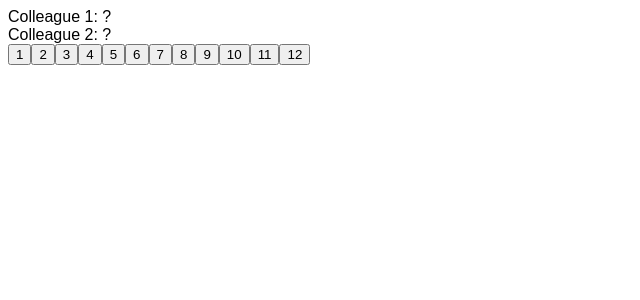
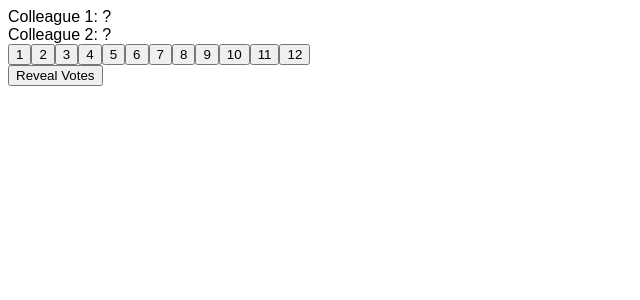
Before and after one commit to E-K8/planning-poker, a Next.js app in the folder ppoker/: page / in a window 1280 px wide. Shown: the top 300 px of the page, without its empty margins (0-640 px from the left). Built offline with nearby package versions, Linux system fonts and the light colour scheme.

Commit message:
add reveal votes button

```diff
--- a/ppoker/app/page.tsx
+++ b/ppoker/app/page.tsx
@@ -15,7 +15,6 @@ const Home = () => {
   const [votesRevealed, setVotesRevealed] = useState(false);
 
   // handle a vote being cast
-
   const handleVote = (userId: string, value: number) => {
     setUsers((prevUsers) =>
       prevUsers.map((user) =>
@@ -24,8 +23,8 @@ const Home = () => {
     );
   };
 
-  // // reveal the votes
-  // const revealVotes = () => setVotesRevealed(true);
+  // reveal the votes
+  const revealVotes = () => setVotesRevealed(true);
 
   // // start a new voting session
   // const startNewSession = () => {
@@ -45,9 +44,9 @@ const Home = () => {
     <div>
       <VotesDisplay users={users} votesRevealed={votesRevealed} />
       <CardSelector onVote={(value) => handleVote('1', value)} />
-      {/* <RevealButton onReveal={revealVotes} />
-      <AverageDisplay users={users} />
-      <NewSessionButton onNewSession={startNewSession} /> */}
+      <RevealButton onReveal={revealVotes} />
+      {/* <AverageDisplay users={users} /> */}
+      {/* <NewSessionButton onNewSession={startNewSession} /> */}
     </div>
   );
 };
--- a/ppoker/components/RevealButton.tsx
+++ b/ppoker/components/RevealButton.tsx
@@ -1,3 +1,5 @@
-const RevealButton = {};
+const RevealButton = ({ onReveal }: { onReveal: () => void }) => {
+  return <button onClick={onReveal}>Reveal Votes</button>;
+};
 
 export default RevealButton;
```
